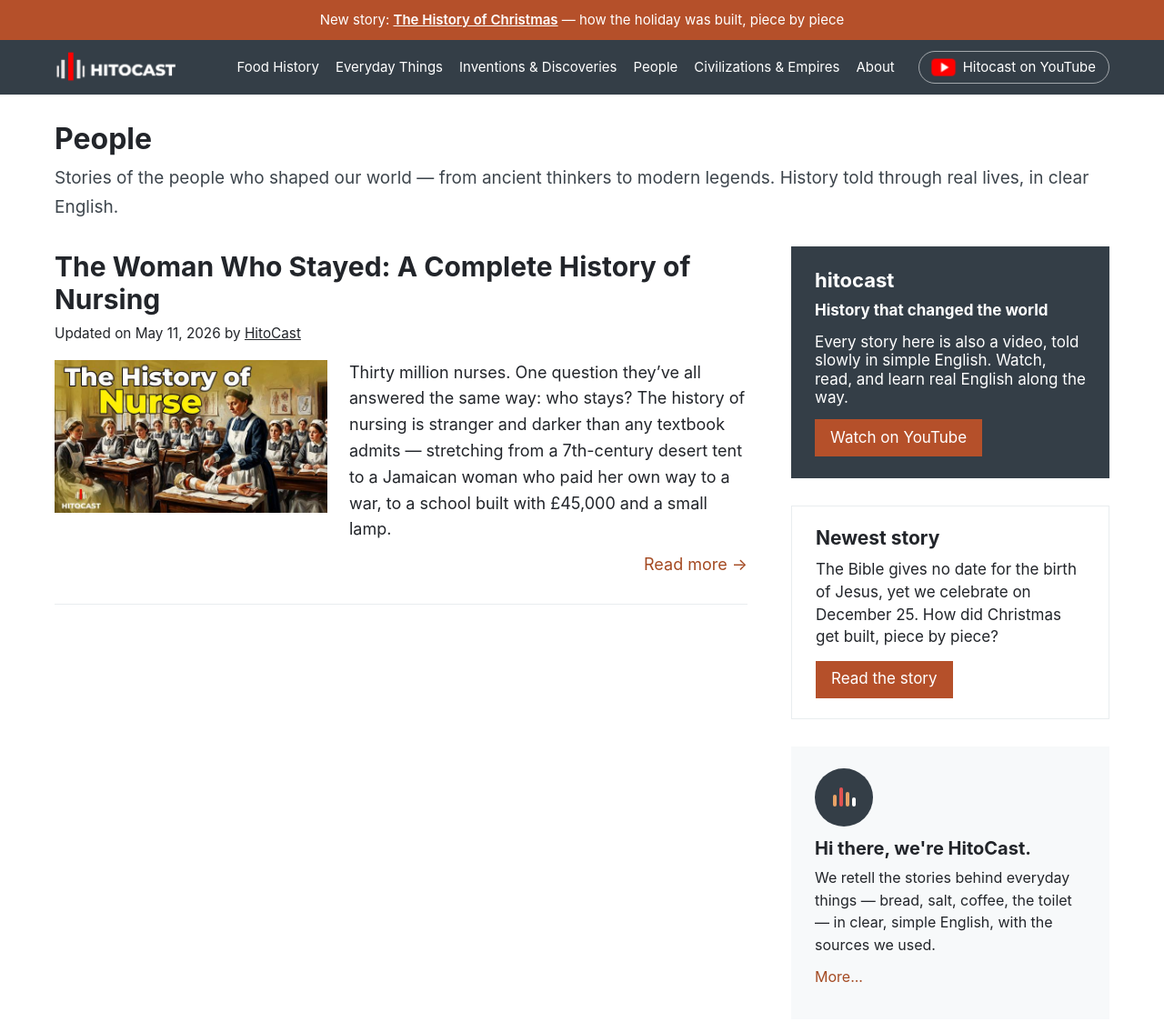
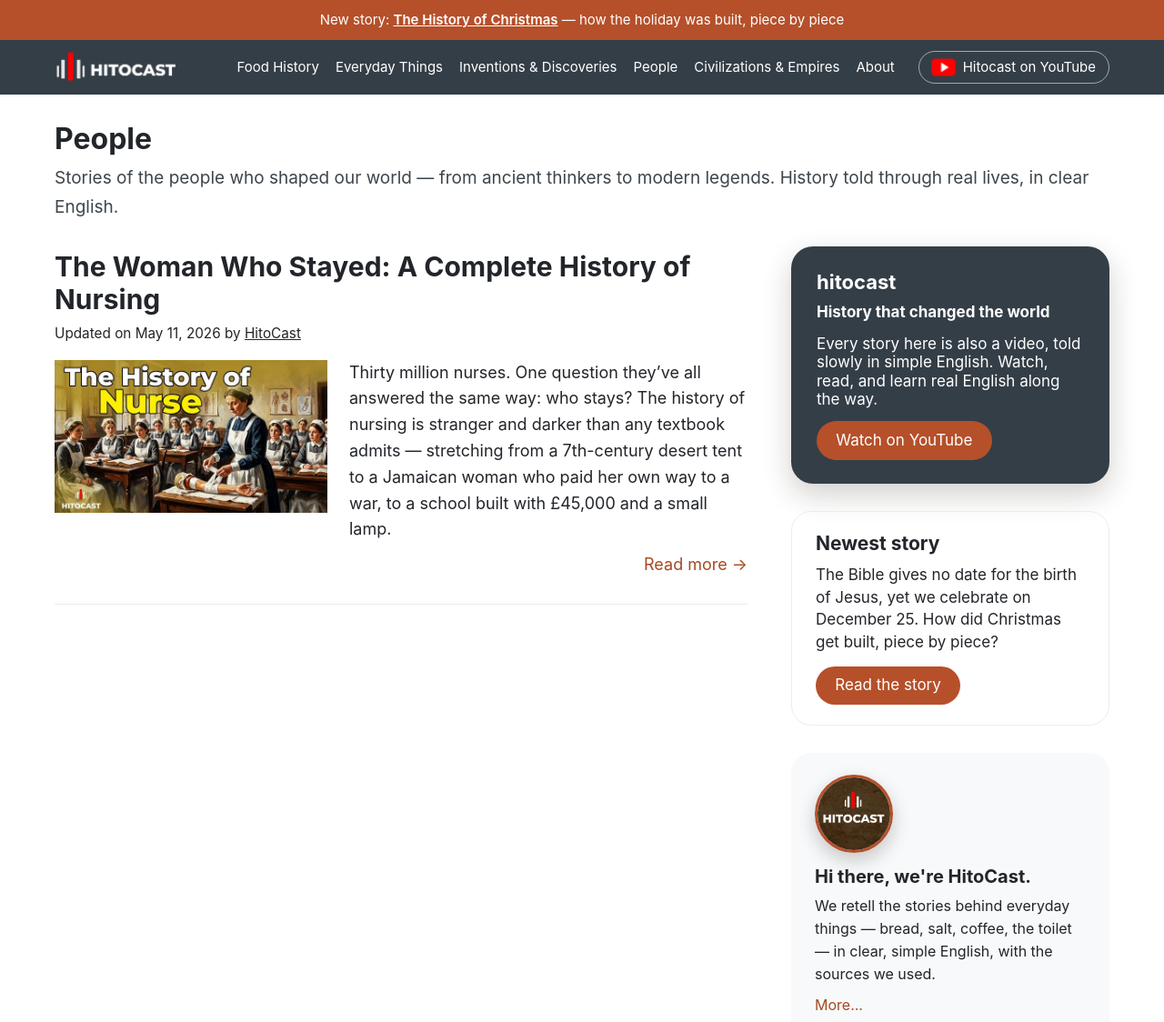
Before and after one commit to hihitocast-cloud/hitocast, a plain HTML site: page people/index.html in a window 1280 px wide. Shown: the top 1124 px of the page at 91% size. Drawn offline with Linux system fonts and the light colour scheme.

Commit message:
Sidebar goes FTB-modern: dark box rounded 24px with soft shadow, buttons become pills, About logo becomes Tran's map logo in a rust-ringed circle medallion; style.css?v=26

```diff
--- a/people/index.html
+++ b/people/index.html
@@ -17,7 +17,7 @@
 <meta name="twitter:title" content="People Stories — HitoCast" />
 <meta name="twitter:description" content="Stories of the people who shaped our world — from ancient thinkers to modern legends. History told through real lives, in clear, simple English." />
 <script type="application/ld+json">{"@context": "https://schema.org", "@type": "CollectionPage", "name": "People Stories — HitoCast", "url": "https://hitocast.com/people/", "description": "Stories of the people who shaped our world — from ancient thinkers to modern legends. History told through real lives, in clear, simple English."}</script>
-<link rel="stylesheet" href="../style.css?v=25" />
+<link rel="stylesheet" href="../style.css?v=26" />
 </head>
 <body>
 <div class="promo">New story: <a href="../history-of-christmas/">The History of Christmas</a> — how the holiday was built, piece by piece</div>
@@ -46,7 +46,7 @@
         <a class="btn" href="../history-of-christmas/">Read the story</a>
       </div>
       <div class="widget about">
-        <div class="mark"><span class="bars" aria-hidden="true"><i></i><i></i><i></i><i></i></span></div>
+        <div class="mark"><img src="../images/hitocast-avatar.jpg" alt="HitoCast logo"></div>
         <h3>Hi there, we're HitoCast.</h3>
         <p>We retell the stories behind everyday things — bread, salt, coffee, the toilet — in clear, simple English, with the sources we used.</p>
         <p><a href="../about/">More...</a></p>
--- a/style.css
+++ b/style.css
@@ -210,3 +210,11 @@ a.cat-chip-static:hover{border-color:var(--blue);color:var(--blue);text-decorati
   .site-header nav a{line-height:1.5}
   .yt-link{margin-left:0}
 }
+
+/* ===== Sidebar, FTB-modern rounded (Tran, 2026-11-20) ===== */
+.widget.box-dark{border-radius:24px;box-shadow:0 12px 32px rgba(29,19,10,.20);padding:26px 28px}
+.widget.box{border-radius:22px}
+.widget.about{border-radius:22px}
+.btn{border-radius:999px;padding:.55em 1.25em}
+.widget.about .mark{width:86px;height:86px;border-radius:50%;overflow:hidden;border:3px solid var(--blue-btn);box-shadow:0 8px 20px rgba(29,19,10,.22);margin-bottom:14px;background:none}
+.widget.about .mark img{width:100%;height:100%;object-fit:cover;display:block}
```
Also changed, not shown: civilizations-empires/index.html (+2 -2 lines), everyday-things/index.html (+2 -2 lines), food-history/index.html (+2 -2 lines), index.html (+2 -2 lines), inventions-discoveries/index.html (+2 -2 lines), images/hitocast-avatar.jpg (added).
